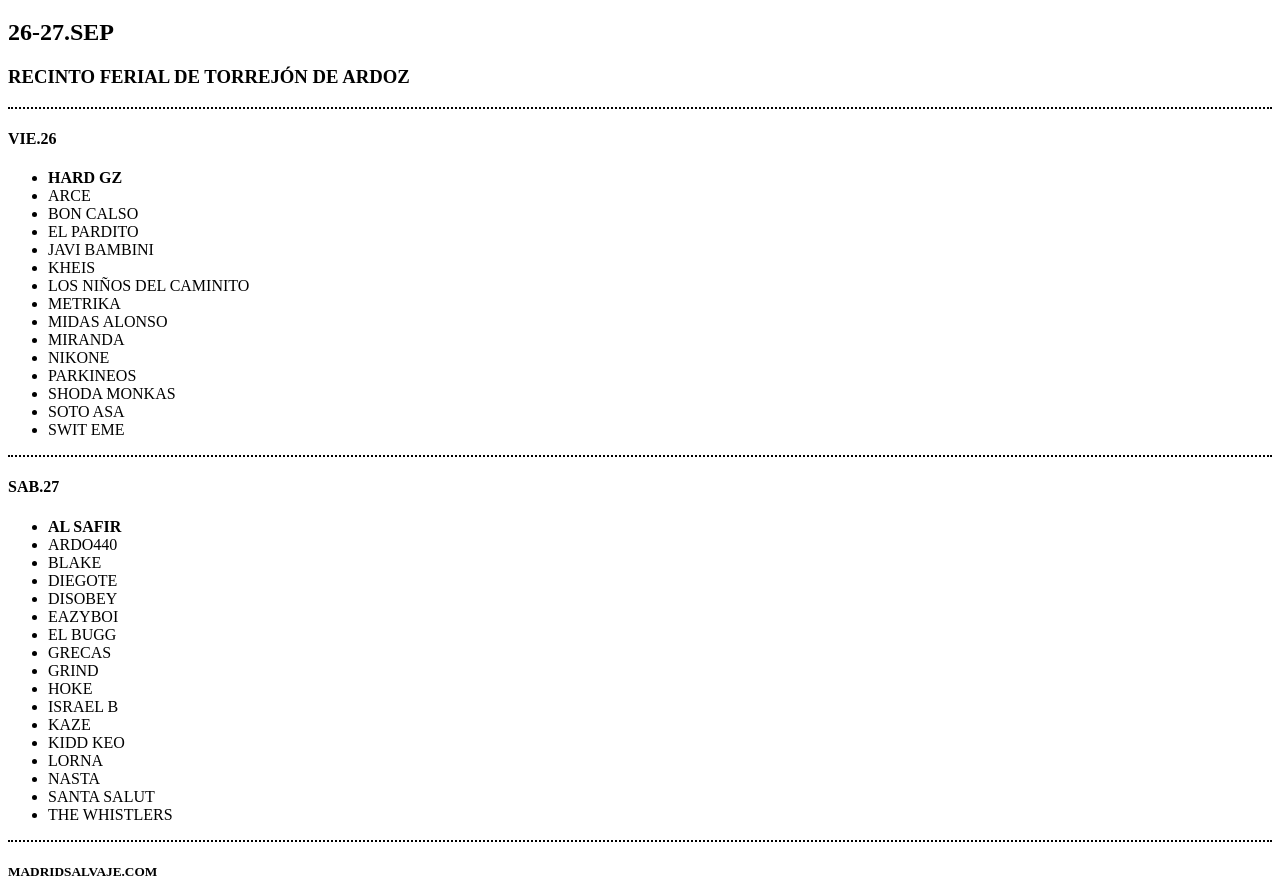
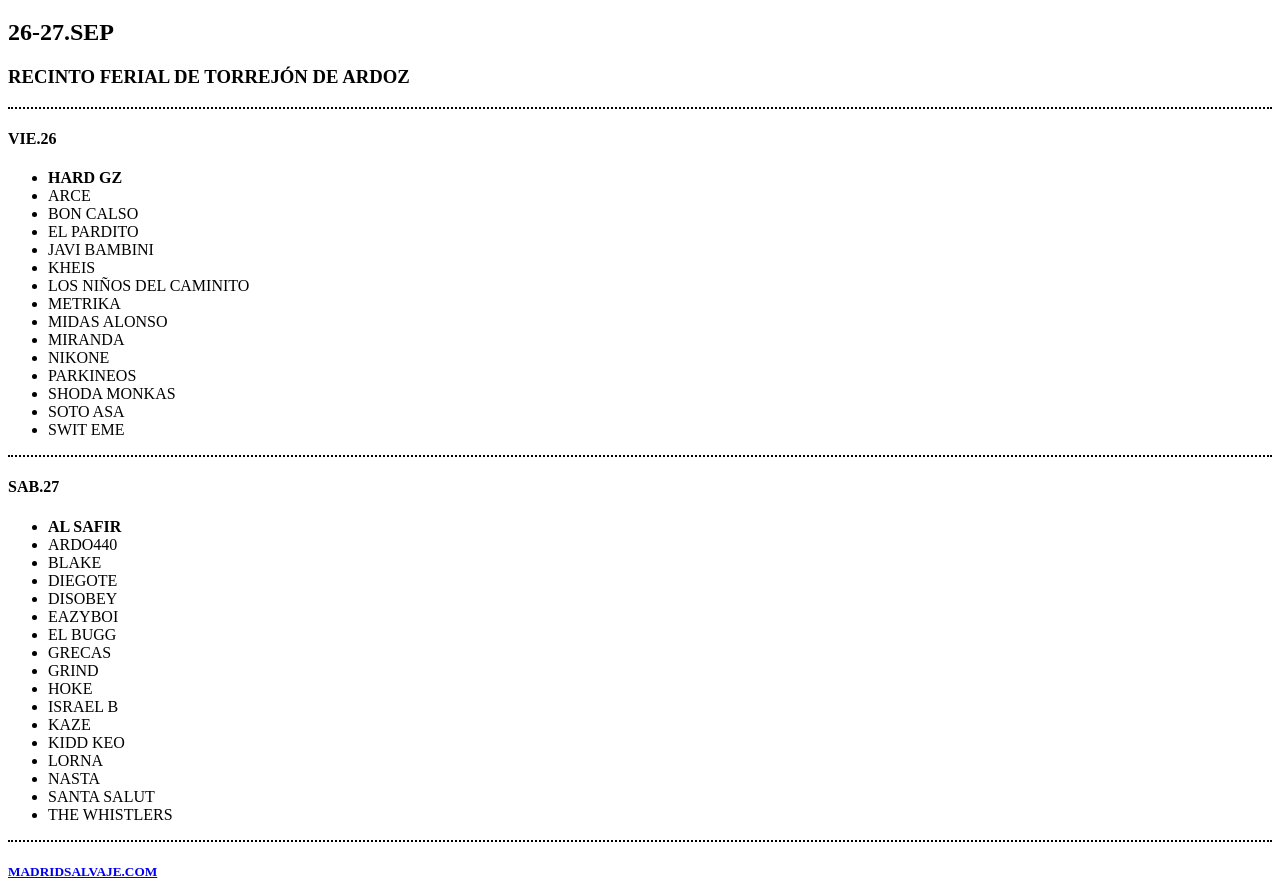
Before and after one commit to guillempascualrodriguez-coder/2_dissenygrafic_p3, a plain HTML site: page index.html in a window 1280 px wide. Shown: the part 61-952 px from the top of the page. Drawn offline with Linux system fonts and the light colour scheme.

Commit message:
Update index.html

```diff
--- a/index.html
+++ b/index.html
@@ -73,7 +73,7 @@
 </main>
 
 <footer>
-    <h5>MADRIDSALVAJE.COM</h5>
+    <h5><a href="https://madridsalvaje.com">MADRIDSALVAJE.COM</a></h5>
     <h6>GRACIAS POR SU VISITA</h6>
     <hr>
     <h6>MADRID SALVAJE</h6>
```
